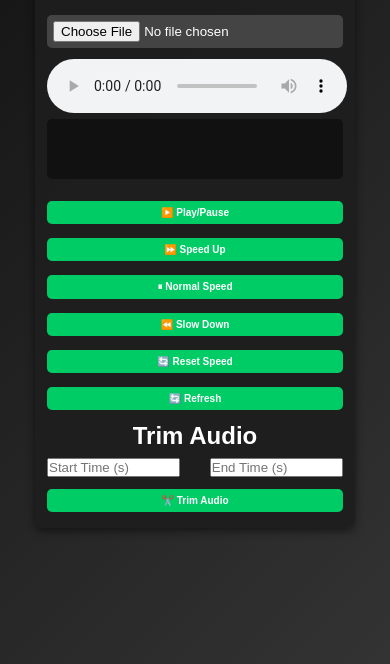
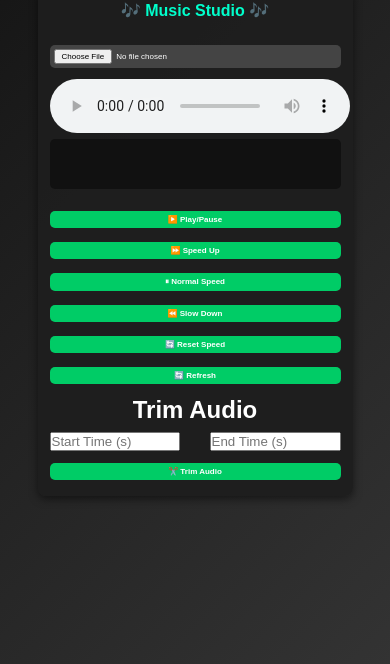
Before and after one commit to Developer12356l/Music-Studio, a plain HTML site: page index.html in a window 390 px wide. Shown: the part 180-844 px from the top of the page. Drawn offline with Linux system fonts and the light colour scheme.

Commit message:
Update index.html

```diff
--- a/index.html
+++ b/index.html
@@ -20,7 +20,7 @@
             display: flex;
             justify-content: center;
             align-items: center;
-            height: 100vh;
+            min-height: 100vh;
             margin: 0;
             overflow: hidden;
             transition: background 0.5s, color 0.5s;
@@ -109,6 +109,27 @@
 
         .trim-inputs input {
             width: 45%;
+        }
+
+        @media screen and (max-width: 600px) {
+            body {
+                padding: 20px;
+                overflow: auto;
+            }
+            h1 {
+                font-size: 16px;
+            }
+            .btn {
+                font-size: 8px;
+                padding: 4px 10px;
+            }
+            .input-file {
+                font-size: 8px;
+                padding: 4px;
+            }
+            canvas {
+                height: 50px;
+            }
         }
     </style>
 </head>
```
